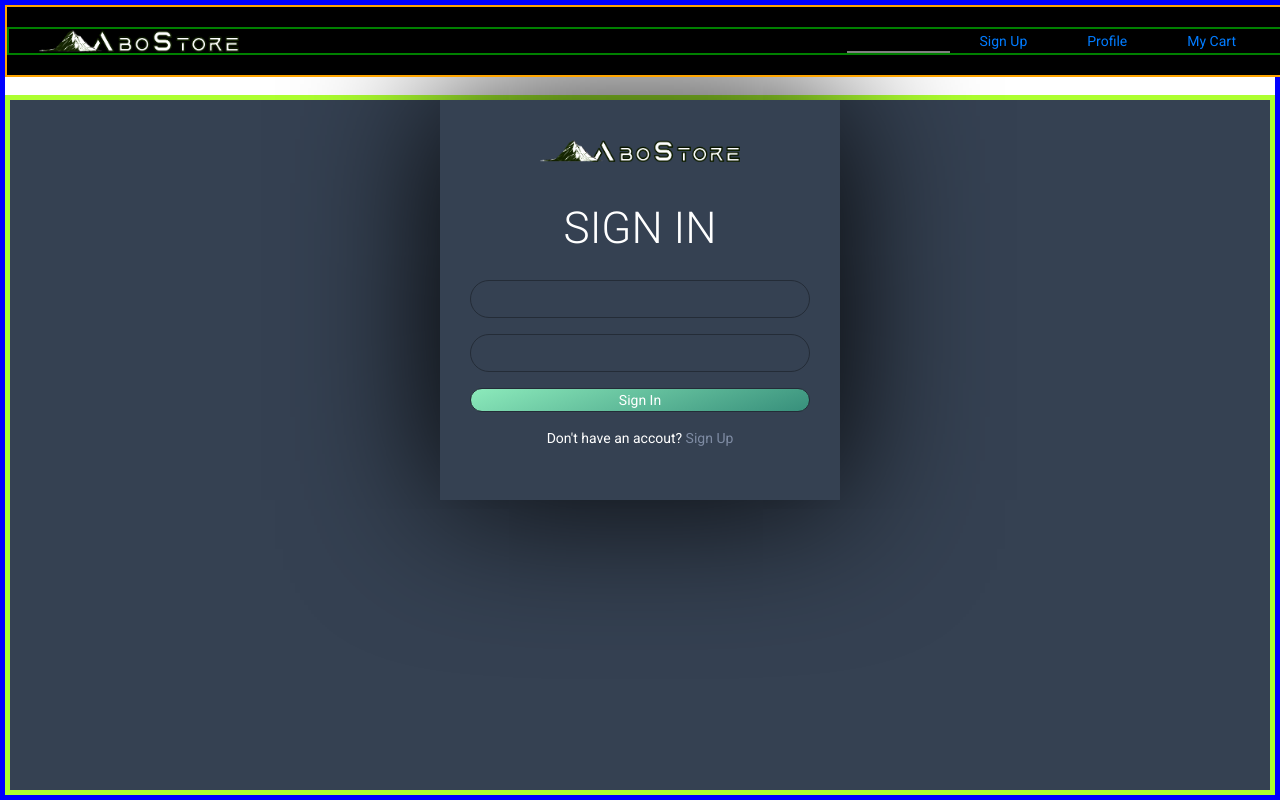
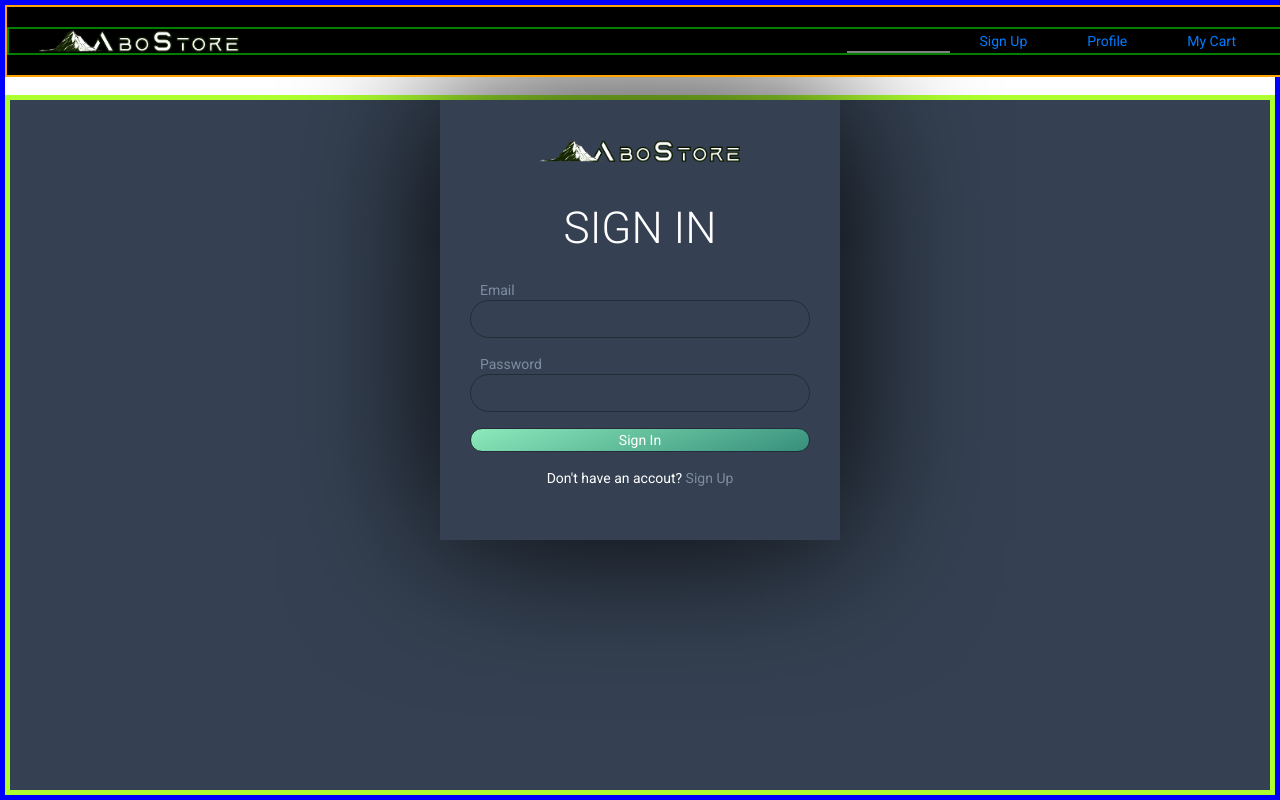
Before and after one commit to Abrahale/AboStore, an Angular app: page /sign-in in a window 1280 px wide. Built offline with nearby package versions, Linux system fonts and the light colour scheme; no server answers.

Commit message:
adding input labels

```diff
--- a/src/app/components/sign-in/sign-in.component.html
+++ b/src/app/components/sign-in/sign-in.component.html
@@ -14,10 +14,12 @@
       <form [formGroup]="singInForm" class="form">
 
         <div class="form__field">
+          <label class="input-label p-10-h-xs no-m-b">Email</label>
           <input formControlName = "email" type="email">
         </div>
 
         <div class="form__field">
+          <label class="input-label p-10-h-xs no-m-b">Password</label>
           <input formControlName="password" type="password">
         </div>
 
--- a/src/app/components/sign-in/sign-in.component.scss
+++ b/src/app/components/sign-in/sign-in.component.scss
@@ -51,6 +51,11 @@ input {
     color: $input-placeholder-color;
   }
 
+}
+.input-label{
+  text-align: left;
+  width: 100%;
+  color: $input-placeholder-color;
 }
 
 .form {
--- a/src/app/components/sign-up/sign-up.component.html
+++ b/src/app/components/sign-up/sign-up.component.html
@@ -14,14 +14,17 @@
       <form [formGroup]="singUpForm" class="form">
 
         <div class="form__field">
+          <label class="input-label p-10-h-xs no-m-b">Name</label>
           <input formControlName = "name" type="text">
         </div>
 
         <div class="form__field">
+          <label class="input-label p-10-h-xs no-m-b">Email</label>
           <input formControlName = "email" type="email">
         </div>
 
         <div class="form__field">
+          <label class="input-label p-10-h-xs no-m-b">Password</label>
           <input formControlName="password" type="password">
         </div>
 
--- a/src/app/components/sign-up/sign-up.component.scss
+++ b/src/app/components/sign-up/sign-up.component.scss
@@ -72,6 +72,11 @@ input {
   }
 
 }
+.input-label{
+  text-align: left;
+  width: 100%;
+  color: $input-placeholder-color;
+}
 
 $grid-max-width: 25rem;
 $grid-width: 100%;
```
